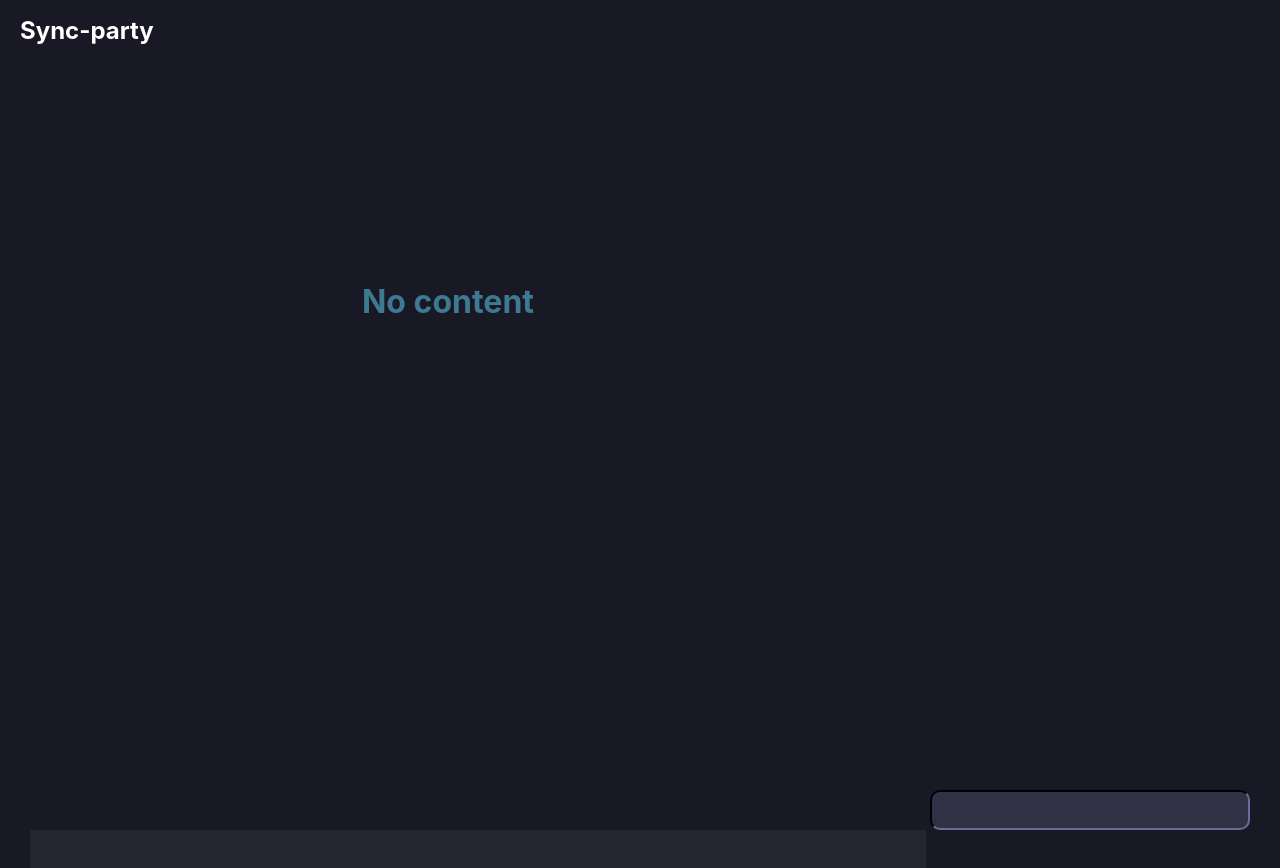
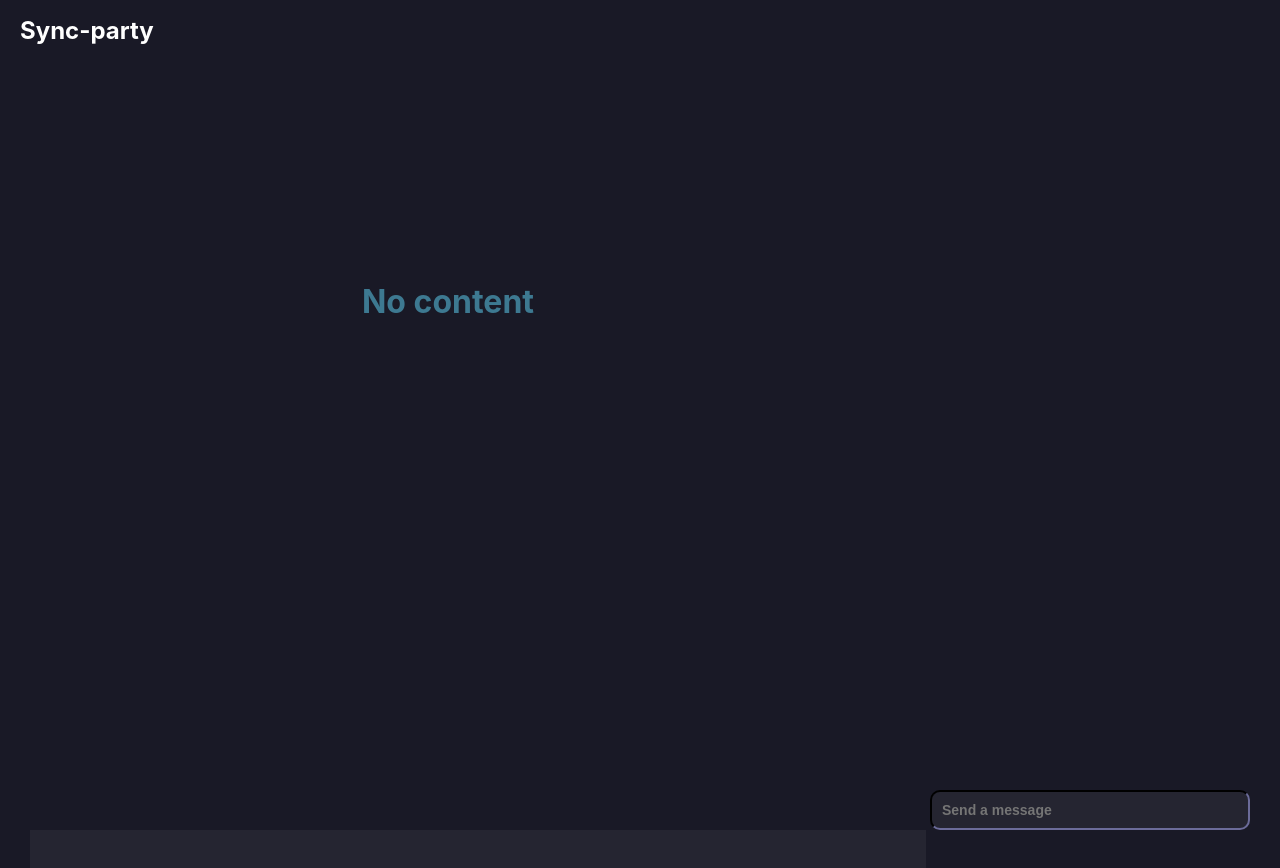
Before and after one commit to yakimenko73/sync-party-site, a React (Create React App) app in the folder app/: page /rooms/1 in a window 1280 px wide. Shown: the top 868 px of the page. Built offline with nearby package versions, Linux system fonts and the light colour scheme; the HTML template or start-up script is replaced by a standard one.

Commit message:
forms: add placeholder hooks to InputForm

```diff
--- a/app/src/components/ChatForm/ChatForm.js
+++ b/app/src/components/ChatForm/ChatForm.js
@@ -36,7 +36,10 @@ export default function () {
   return (
     <div className='chat-wrapper'>
       <ChatLogForm messages={messages}/>
-      <InputForm value={inputValue} onChange={handleUserInput} onKeyDown={handleChatKeyDown}/>
+      <InputForm value={inputValue}
+                 onChange={handleUserInput}
+                 onKeyDown={handleChatKeyDown}
+                 placeholder={'Send a message'}/>
     </div>
   )
 }
--- a/app/src/components/common/InputForm/InputForm.css
+++ b/app/src/components/common/InputForm/InputForm.css
@@ -1,5 +1,5 @@
 .input {
-    background: #313146;
+    background: rgba(255, 255, 255, 0.05);
     color: #969696;
     border-color: #313146;
     border-radius: 10px;
--- a/app/src/components/common/InputForm/InputForm.js
+++ b/app/src/components/common/InputForm/InputForm.js
@@ -6,6 +6,7 @@ export default function InputForm(props) {
     <input type="text" className='input'
            value={props.value}
            onChange={props.onChange}
-           onKeyDown={props.onKeyDown}/>
+           onKeyDown={props.onKeyDown}
+           placeholder={props.placeholder}/>
   )
 }
```
